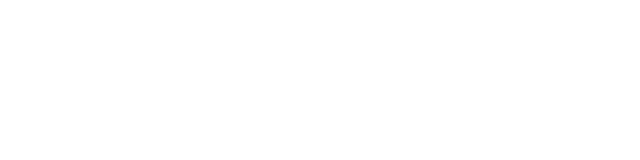
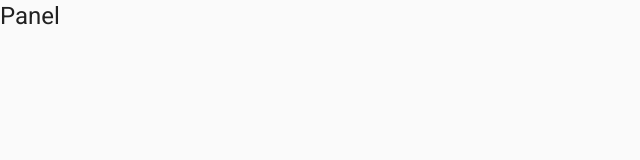
Before and after one commit to suphamas22/notification_system_computer_department, an Angular app in the folder client/: page / in a window 1280 px wide. Shown: the top 160 px of the page, without its empty margins (0-640 px from the left). Built offline with nearby package versions, Linux system fonts and the light colour scheme.

Commit message:
environments

```diff
--- a/client/src/app/app.component.html
+++ b/client/src/app/app.component.html
@@ -1,3 +1 @@
-<app-main-layout>
-  <router-outlet></router-outlet>
-</app-main-layout>
+<router-outlet></router-outlet>
--- a/client/src/app/layout/main-layout/main-layout.component.css
+++ b/client/src/app/layout/main-layout/main-layout.component.css
@@ -0,0 +1,7 @@
+mat-sidenav {
+	width: 200px;
+  }
+
+  .main-container {
+	height: 100vh;
+  }
--- a/client/src/app/layout/main-layout/main-layout.component.html
+++ b/client/src/app/layout/main-layout/main-layout.component.html
@@ -9,6 +9,8 @@
 
   <mat-sidenav-content>
     <!-- Content area -->
+	<h1>Panel</h1>
     <router-outlet></router-outlet>
+
   </mat-sidenav-content>
 </mat-sidenav-container>
```
Also changed, not shown: client/src/environments/environment.prod.ts (renamed from client/src/environment.prod.ts), client/src/environments/environment.ts (renamed from client/src/environment.ts). Lines whose indentation alone changed are shown as unchanged.
